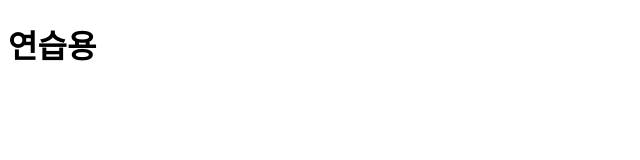
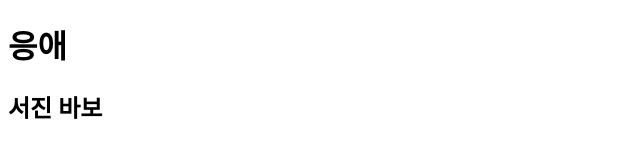
Before and after one commit to Hacoomina/nano, a plain HTML site: page index.html in a window 1280 px wide. Shown: the whole page, without its empty margins (0-640 px from the left). Drawn offline with Linux system fonts and the light colour scheme.

Commit message:
first commit

```diff
--- a/연습.html
+++ b/index.html
@@ -7,6 +7,7 @@
     <title>Document</title>
 </head>
 <body>
-    <h1>연습용</h1>
+    <h1>응애</h1>
+    <h2>서진 바보</h2>
 </body>
 </html>
```
